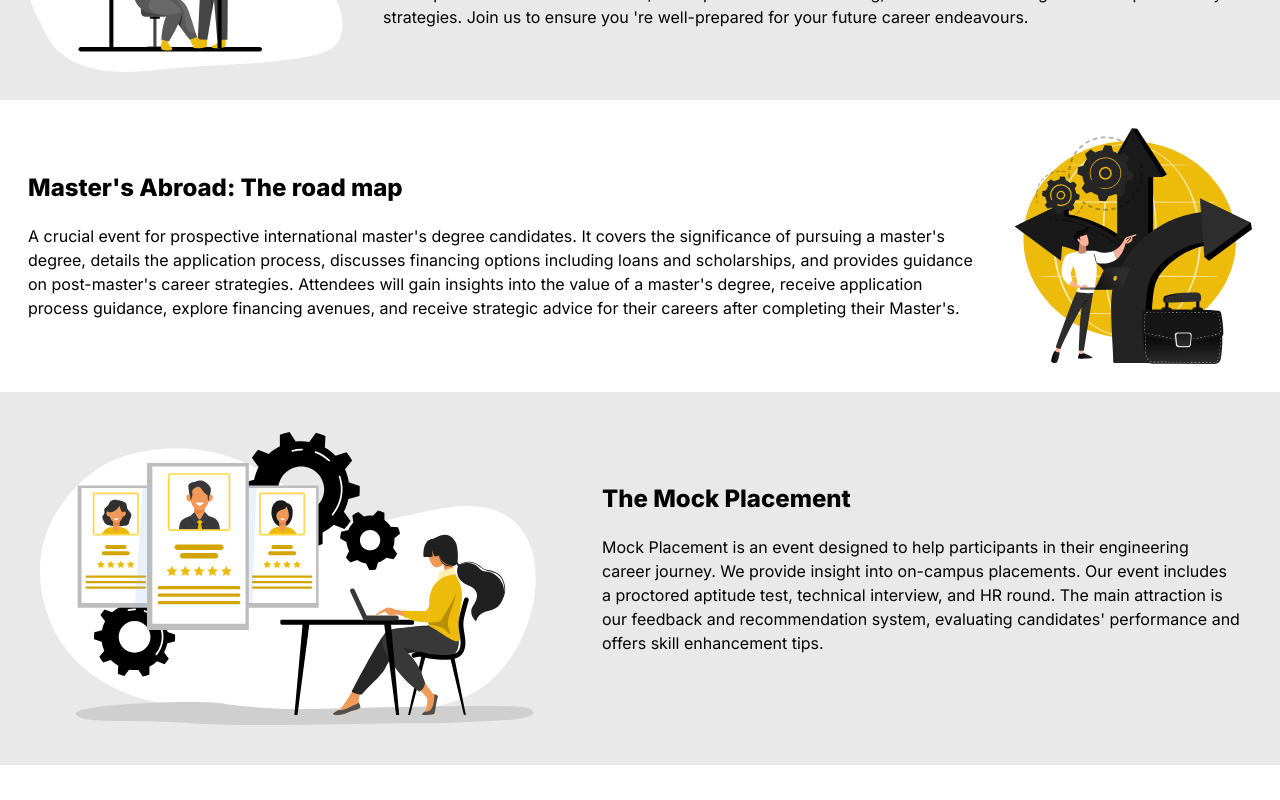
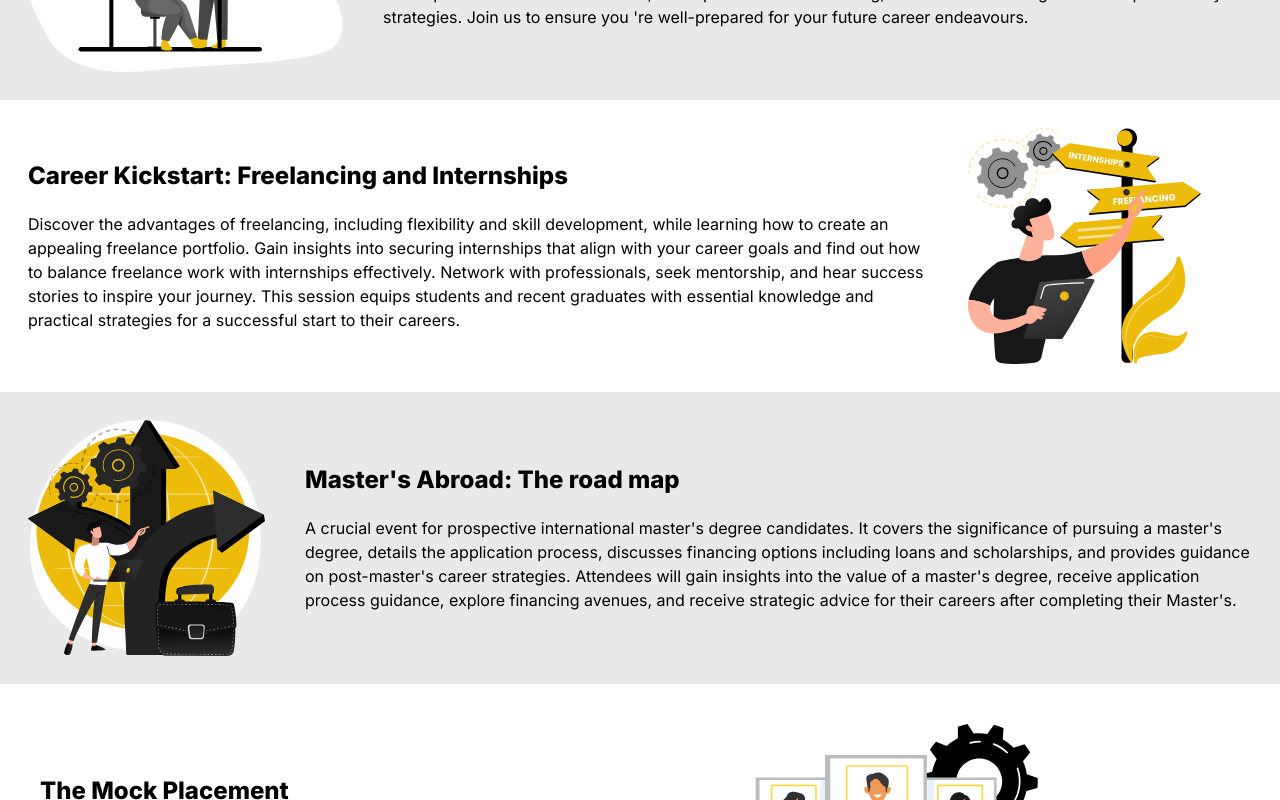
Before and after one commit to ajithrt007/mock-placement, a Next.js app: page / in a window 1280 px wide. Shown: the part 3460-4260 px from the top of the page. Built offline with nearby package versions, Linux system fonts and the light colour scheme.

Commit message:
Added new session

```diff
--- a/src/app/page.tsx
+++ b/src/app/page.tsx
@@ -141,6 +141,11 @@ export default function Home() {
           image="/gear.svg"
           heading="Gear Up"
           content='"Gear Up" is a comprehensive event equipping participants for career success. It covers topics such as the development of essential soft skills, the importance of networking, effective time management and productivity strategies. Join us to ensure you &apos;re well-prepared for your future career endeavours.'
+        />
+        <EventSection
+          image="/careerpaths.svg"
+          heading="Career Kickstart: Freelancing and Internships"
+          content='Discover the advantages of freelancing, including flexibility and skill development, while learning how to create an appealing freelance portfolio. Gain insights into securing internships that align with your career goals and find out how to balance freelance work with internships effectively. Network with professionals, seek mentorship, and hear success stories to inspire your journey. This session equips students and recent graduates with essential knowledge and practical strategies for a successful start to their careers.'
         />
         <EventSection
           image="/career.svg"
```
